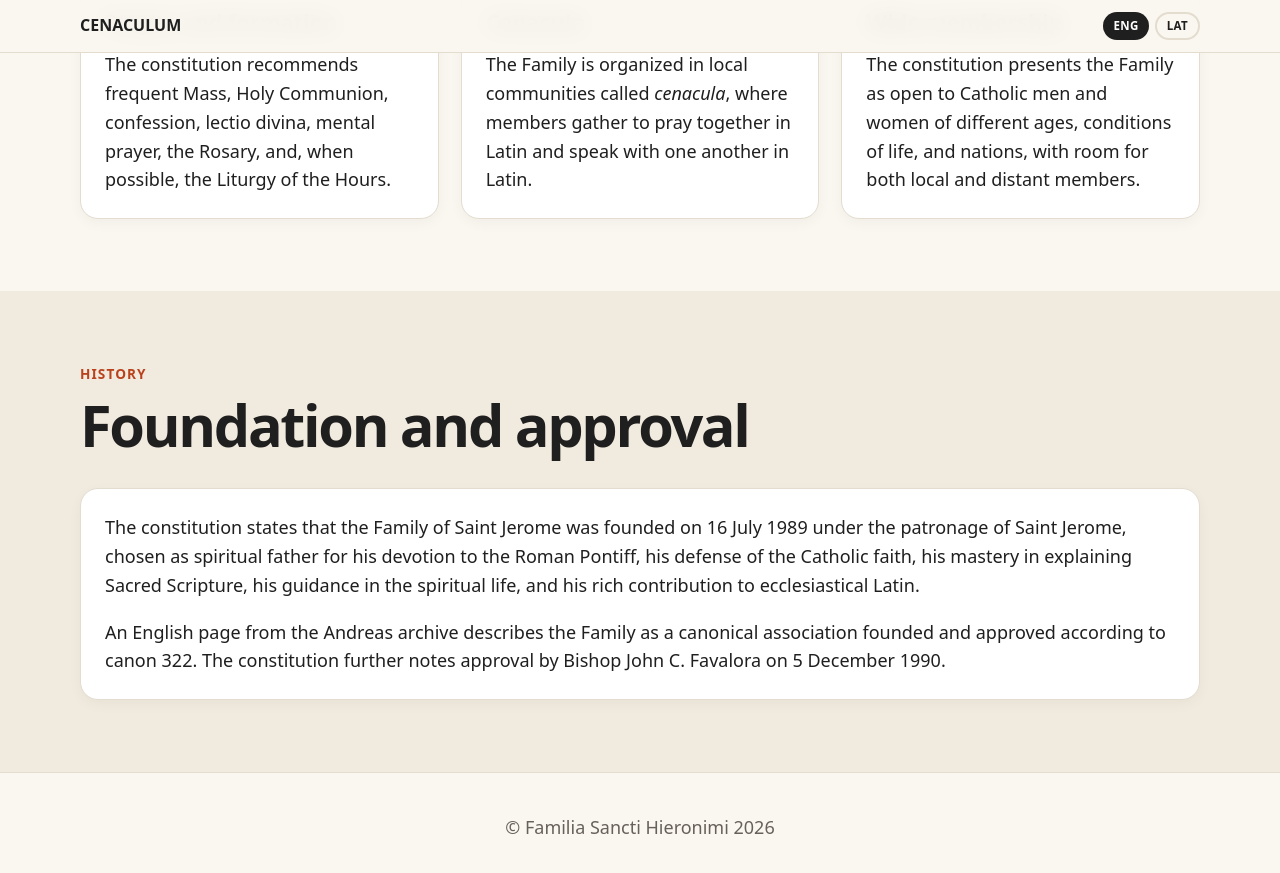
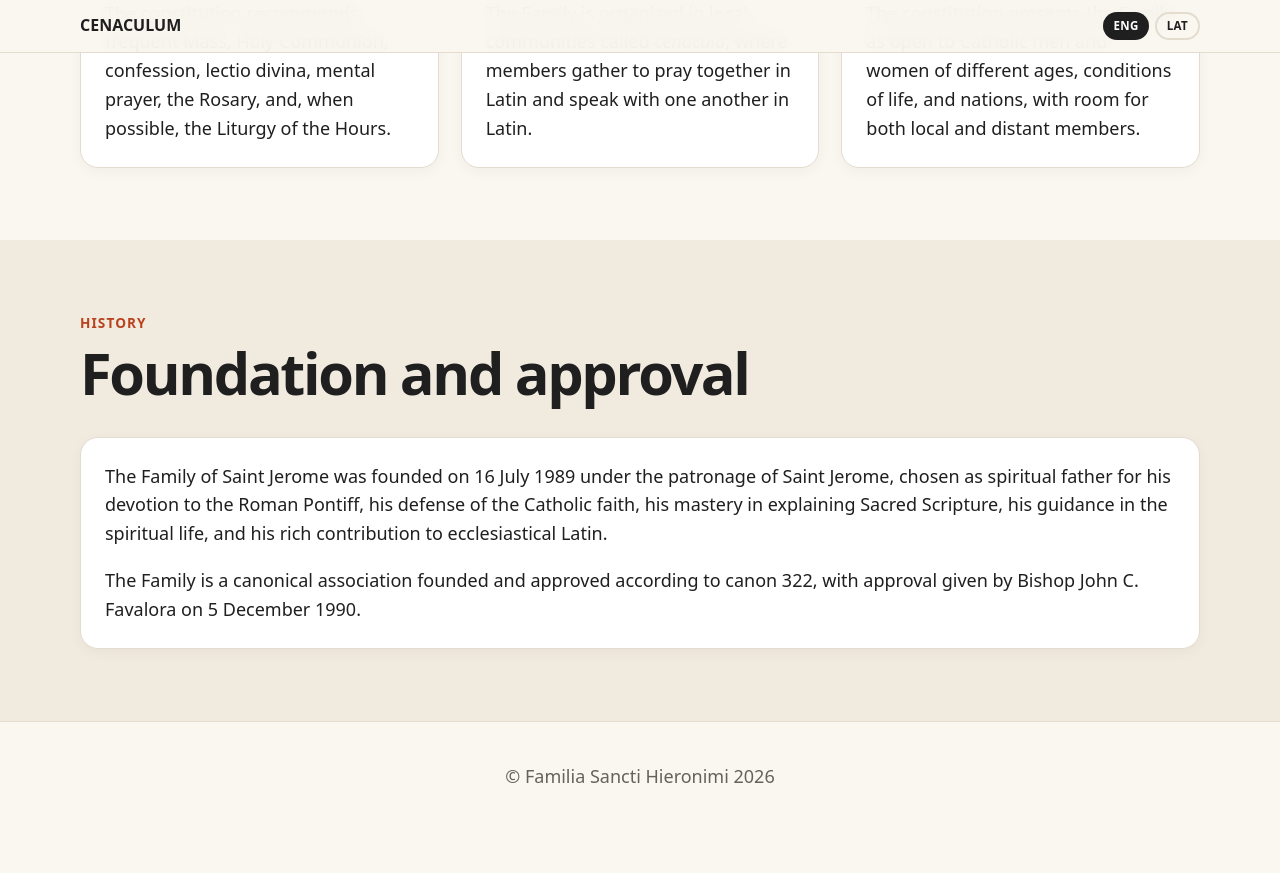
Before and after one commit to JacobTerneus1/cenaculum, a Jekyll site: the page built from pages/family-saint-jerome.html, in a window 1280 px wide and 900 px high, scrolled down 1212 px. Shown: the top 873 px of the window. Built offline with Jekyll 4.4.1, drawn with Linux system fonts in a browser that asks for light colours; after the commit the page ends 2060 px from its top, so only the background shows below that.

Commit message:
move Family of Saint Jerome page to html

```diff
--- a/pages/family-saint-jerome.md
+++ b/pages/family-saint-jerome.html
@@ -9,18 +10,12 @@
       <div class="eyebrow">About the community</div>
       <h1>Family of Saint Jerome</h1>
       <p class="lede">The Family of Saint Jerome is the Catholic association behind Cenaculum: a community devoted to fidelity to the Holy Father, deep spiritual life, and the living use of Latin in the Church.</p>
-      <div class="hero__actions">
-        <a class="button" href="{{ '/' | relative_url }}">Back to Cenaculum</a>
-      </div>
     </div>
 
     <div data-lang="lat" hidden>
       <div class="eyebrow">De communitate</div>
       <h1>Familia Sancti Hieronymi</h1>
       <p class="lede">Familia Sancti Hieronymi est consociatio Catholica ex qua Cenaculum oritur: communitas quae sincero amore erga Summum Pontificem, altiore vita spirituali, atque vivo usu linguae Latinae in Ecclesia distinguitur.</p>
-      <div class="hero__actions">
-        <a class="button" href="{{ '/' | relative_url }}">Ad Cenaculum redi</a>
-      </div>
     </div>
   </div>
 </section>
@@ -138,8 +133,8 @@
       </div>
 
       <div class="card">
-        <p>The constitution states that the Family of Saint Jerome was founded on 16 July 1989 under the patronage of Saint Jerome, chosen as spiritual father for his devotion to the Roman Pontiff, his defense of the Catholic faith, his mastery in explaining Sacred Scripture, his guidance in the spiritual life, and his rich contribution to ecclesiastical Latin.</p>
-        <p>An English page from the Andreas archive describes the Family as a canonical association founded and approved according to canon 322. The constitution further notes approval by Bishop John C. Favalora on 5 December 1990.</p>
+        <p>The Family of Saint Jerome was founded on 16 July 1989 under the patronage of Saint Jerome, chosen as spiritual father for his devotion to the Roman Pontiff, his defense of the Catholic faith, his mastery in explaining Sacred Scripture, his guidance in the spiritual life, and his rich contribution to ecclesiastical Latin.</p>
+        <p>The Family is a canonical association founded and approved according to canon 322, with approval given by Bishop John C. Favalora on 5 December 1990.</p>
       </div>
     </div>
 
```
Also changed, not shown: other parts of pages/family-saint-jerome.html (+3 -2 lines).
